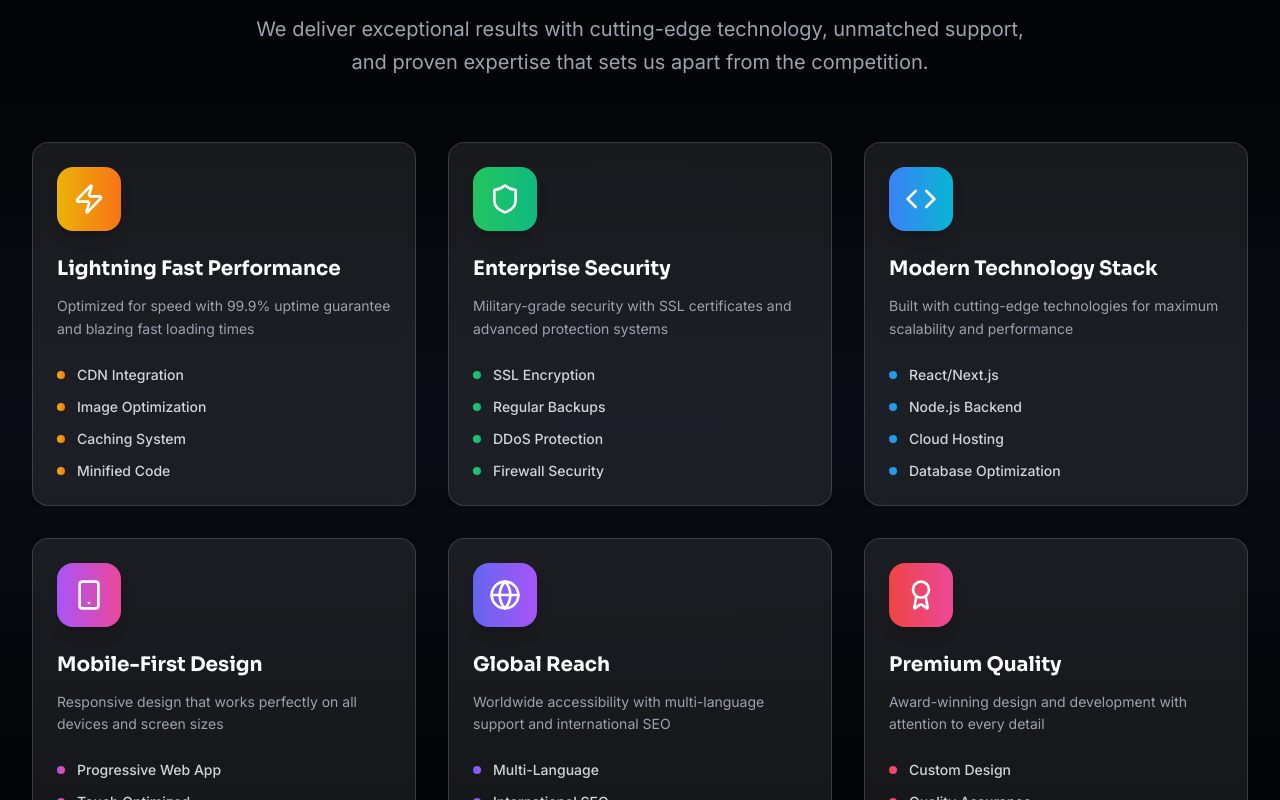
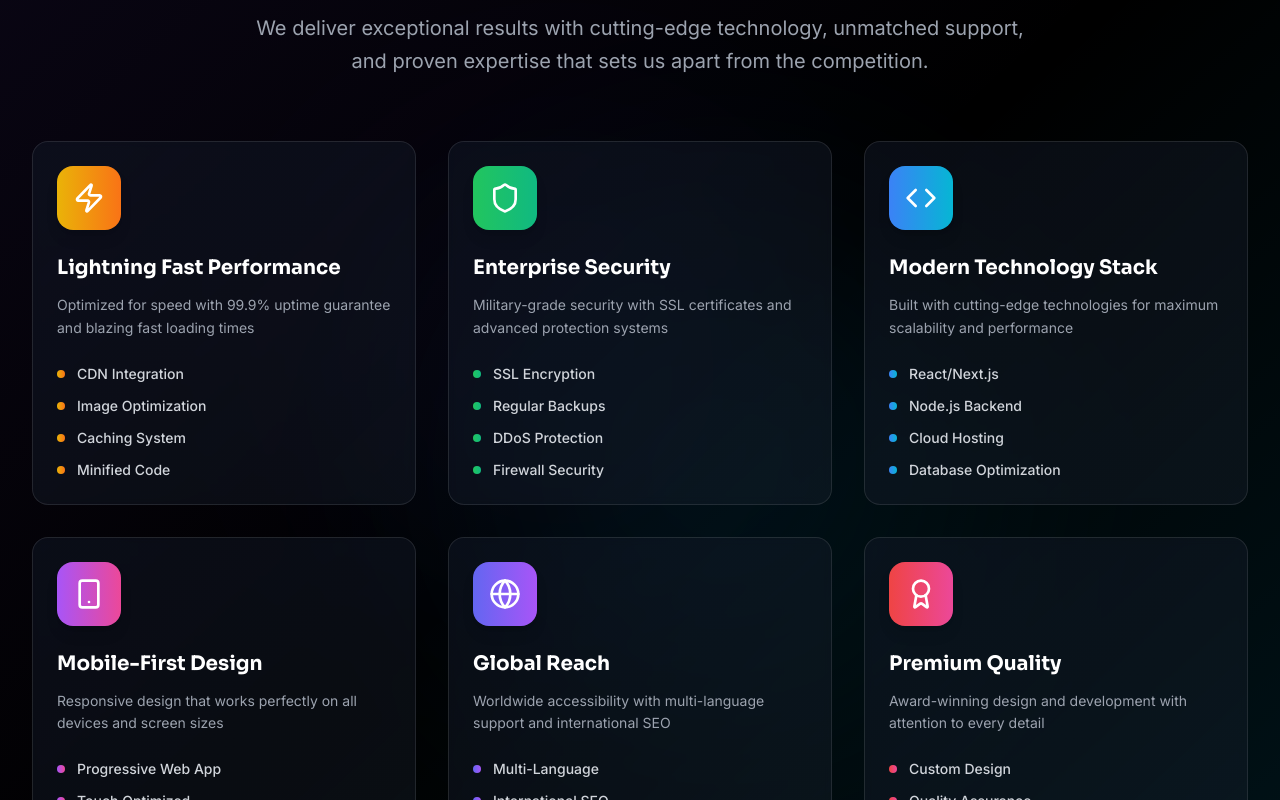
Before and after one commit to trx-sol/trxsol, a Next.js app: page / in a window 1280 px wide. Shown: the part 7180-7980 px from the top of the page. Built offline with nearby package versions, Linux system fonts and the light colour scheme.

Commit message:
Integrate framer-motion for enhanced animations in ClientLogosSlider. Refactor layout to include gradient backgrounds and improve visual appeal. Update feature cards with hover effects and transitions for a more engaging user experience.

```diff
--- a/components/ClientLogosSlider.js
+++ b/components/ClientLogosSlider.js
@@ -1,5 +1,6 @@
 "use client";
 import { useEffect, useState } from "react";
+import { motion } from "framer-motion";
 import HeadText from "./Head-text";
 import {
   Zap,
@@ -112,16 +113,53 @@ export default function ClientLogosSlider() {
     },
   ];
 
+  const containerVariants = {
+    hidden: { opacity: 0 },
+    visible: {
+      opacity: 1,
+      transition: {
+        staggerChildren: 0.1,
+        delayChildren: 0.2,
+      },
+    },
+  };
+
+  const cardVariants = {
+    hidden: { opacity: 0, y: 30, scale: 0.95 },
+    visible: {
+      opacity: 1,
+      y: 0,
+      scale: 1,
+      transition: {
+        duration: 0.6,
+        ease: "easeOut",
+      },
+    },
+  };
+
   return (
-    <section className="py-24 bg-gradient-to-b from-black via-gray-900/50 to-black border-y border-white/10 relative overflow-hidden">
-      {/* Background Pattern */}
-      <div className="absolute inset-0 opacity-5">
-        <div className="absolute inset-0 bg-[radial-gradient(circle_at_50%_50%,rgba(100,59,212,0.1),transparent_50%)]"></div>
-      </div>
+    <section className="relative py-24 bg-black overflow-hidden">
+      {/* Gradient Background Glow */}
+      <div className="absolute inset-0 bg-gradient-to-br from-trx-purple/10 via-transparent to-trx-cyan/10" />
+      <motion.div
+        className="absolute top-1/4 left-1/4 w-72 h-72 md:w-[30rem] md:h-[30rem] bg-trx-purple/20 rounded-full blur-[120px]"
+        animate={{ scale: [1, 1.2, 1], opacity: [0.2, 0.4, 0.2] }}
+        transition={{ duration: 8, repeat: Infinity }}
+      />
+      <motion.div
+        className="absolute bottom-1/4 right-1/4 w-72 h-72 md:w-[30rem] md:h-[30rem] bg-trx-cyan/20 rounded-full blur-[120px]"
+        animate={{ scale: [1.2, 1, 1.2], opacity: [0.2, 0.4, 0.2] }}
+        transition={{ duration: 8, repeat: Infinity, delay: 2 }}
+      />
 
-      <div className="max-w-7xl mx-auto px-4 sm:px-6 lg:px-8 relative z-10">
+      <div className="relative z-10 max-w-7xl mx-auto px-4 sm:px-6 lg:px-8">
         {/* Heading */}
-        <div className="text-center mb-16">
+        <motion.div
+          initial={{ opacity: 0, y: 20 }}
+          animate={{ opacity: 1, y: 0 }}
+          transition={{ duration: 0.6 }}
+          className="text-center mb-16"
+        >
           <HeadText
             title={"Our Core "}
             title2={"Capabilities"}
@@ -129,22 +167,35 @@ export default function ClientLogosSlider() {
               "We deliver exceptional results with cutting-edge technology, unmatched support, and proven expertise that sets us apart from the competition."
             }
           />
-        </div>
+        </motion.div>
 
         {/* Enhanced Features Grid */}
-        <div
+        <motion.div
           id="features-section"
-          className={`grid grid-cols-1 md:grid-cols-2 xl:grid-cols-3 gap-6 lg:gap-8 ${
-            isVisible ? "animate-fade-in" : "opacity-0"
-          }`}
+          variants={containerVariants}
+          initial="hidden"
+          animate={isVisible ? "visible" : "hidden"}
+          className="grid grid-cols-1 md:grid-cols-2 xl:grid-cols-3 gap-6 lg:gap-8"
         >
           {features.map((feature, index) => (
-            <div key={index} className="group relative overflow-hidden">
+            <motion.div
+              key={index}
+              variants={cardVariants}
+              whileHover={{
+                scale: 1.02,
+                transition: { duration: 0.3 },
+              }}
+              className="group relative"
+            >
               {/* Main Card */}
-              <div className="premium-glass rounded-2xl p-6 h-full hover:scale-105 hover:shadow-2xl transition-all duration-500 border border-white/10 hover:border-trx-purple/30 relative z-10">
+              <div className="relative h-full bg-gradient-to-br from-gray-900/50 to-gray-800/30 backdrop-blur-sm rounded-2xl p-6 border border-white/10 hover:border-trx-purple/40 transition-all duration-500 overflow-hidden">
+                {/* Gradient Overlay */}
+                <div className="absolute inset-0 bg-gradient-to-br from-trx-purple/5 via-transparent to-trx-cyan/5 opacity-0 group-hover:opacity-100 transition-opacity duration-500" />
+
                 {/* Icon with gradient background */}
+                <div className="relative z-10">
                   <div
-                  className={`w-16 h-16 bg-gradient-to-r ${feature.color} rounded-2xl flex items-center justify-center mb-6 group-hover:scale-110 transition-transform duration-300 shadow-lg`}
+                    className={`w-16 h-16 bg-gradient-to-r ${feature.color} rounded-2xl flex items-center justify-center mb-6 group-hover:scale-110 transition-transform duration-300 shadow-lg group-hover:shadow-2xl`}
                   >
                     <feature.icon className="w-8 h-8 text-white" />
                   </div>
@@ -173,53 +224,21 @@ export default function ClientLogosSlider() {
                       </li>
                     ))}
                   </ul>
+                </div>
 
                 {/* Hover Arrow */}
-                <div className="absolute top-6 right-6 opacity-0 group-hover:opacity-100 group-hover:translate-x-2 transition-all duration-300">
+                <div className="absolute top-6 right-6 opacity-0 group-hover:opacity-100 group-hover:translate-x-2 transition-all duration-300 z-20">
                   <ArrowRight className="w-5 h-5 text-trx-cyan" />
                 </div>
 
-                {/* Gradient Overlay on Hover */}
-                <div className="absolute inset-0 bg-gradient-to-br from-trx-purple/5 to-trx-cyan/5 opacity-0 group-hover:opacity-100 transition-opacity duration-300 rounded-2xl"></div>
+                {/* Floating Elements */}
+                <div className="absolute -top-2 -right-2 w-4 h-4 bg-gradient-to-r from-trx-purple to-trx-cyan rounded-full opacity-0 group-hover:opacity-100 group-hover:scale-150 transition-all duration-500 z-10" />
+                <div className="absolute -bottom-2 -left-2 w-3 h-3 bg-gradient-to-r from-trx-cyan to-trx-purple rounded-full opacity-0 group-hover:opacity-100 group-hover:scale-150 transition-all duration-500 delay-100 z-10" />
               </div>
-
-              {/* Floating Elements */}
-              <div className="absolute -top-2 -right-2 w-4 h-4 bg-gradient-to-r from-trx-purple to-trx-cyan rounded-full opacity-0 group-hover:opacity-100 group-hover:scale-150 transition-all duration-500"></div>
-              <div className="absolute -bottom-2 -left-2 w-3 h-3 bg-gradient-to-r from-trx-cyan to-trx-purple rounded-full opacity-0 group-hover:opacity-100 group-hover:scale-150 transition-all duration-500 delay-100"></div>
+            </motion.div>
+          ))}
+        </motion.div>
       </div>
-          ))}
-        </div>
-      </div>
-
-      <style jsx>{`
-        .animate-fade-in {
-          animation: fadeIn 1s ease-out forwards;
-        }
-
-        @keyframes fadeIn {
-          from {
-            opacity: 0;
-            transform: translateY(30px);
-          }
-          to {
-            opacity: 1;
-            transform: translateY(0);
-          }
-        }
-
-        /* Responsive adjustments */
-        @media (max-width: 768px) {
-          .premium-glass {
-            padding: 1.5rem;
-          }
-        }
-
-        @media (max-width: 640px) {
-          .premium-glass {
-            padding: 1rem;
-          }
-        }
-      `}</style>
     </section>
   );
 }
```
Lines whose indentation alone changed are shown as unchanged.
